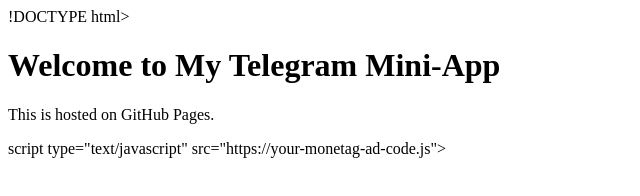
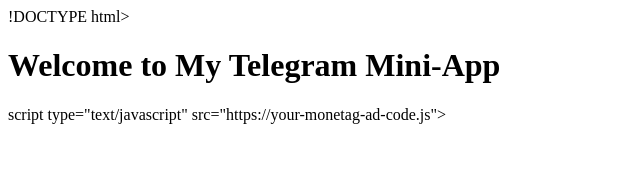
Before and after one commit to p1r2o3t4e5g6e7/Cultural-artisan, a plain HTML site: page Index.html in a window 1280 px wide. Shown: the whole page, without its empty margins (0-640 px from the left). Drawn offline with Linux system fonts and the light colour scheme.

Commit message:
Update Index.html

```diff
--- a/Index.html
+++ b/Index.html
@@ -7,7 +7,8 @@
 </head>
 <body>
     <h1>Welcome to My Telegram Mini-App</h1>
-    <p>This is hosted on GitHub Pages.</p>script type="text/javascript" src="https://your-monetag-ad-code.js"></script>
+script type="text/javascript" src="https://your-monetag-ad-code.js"></script>
+
 
 </body>
 </html>
```
